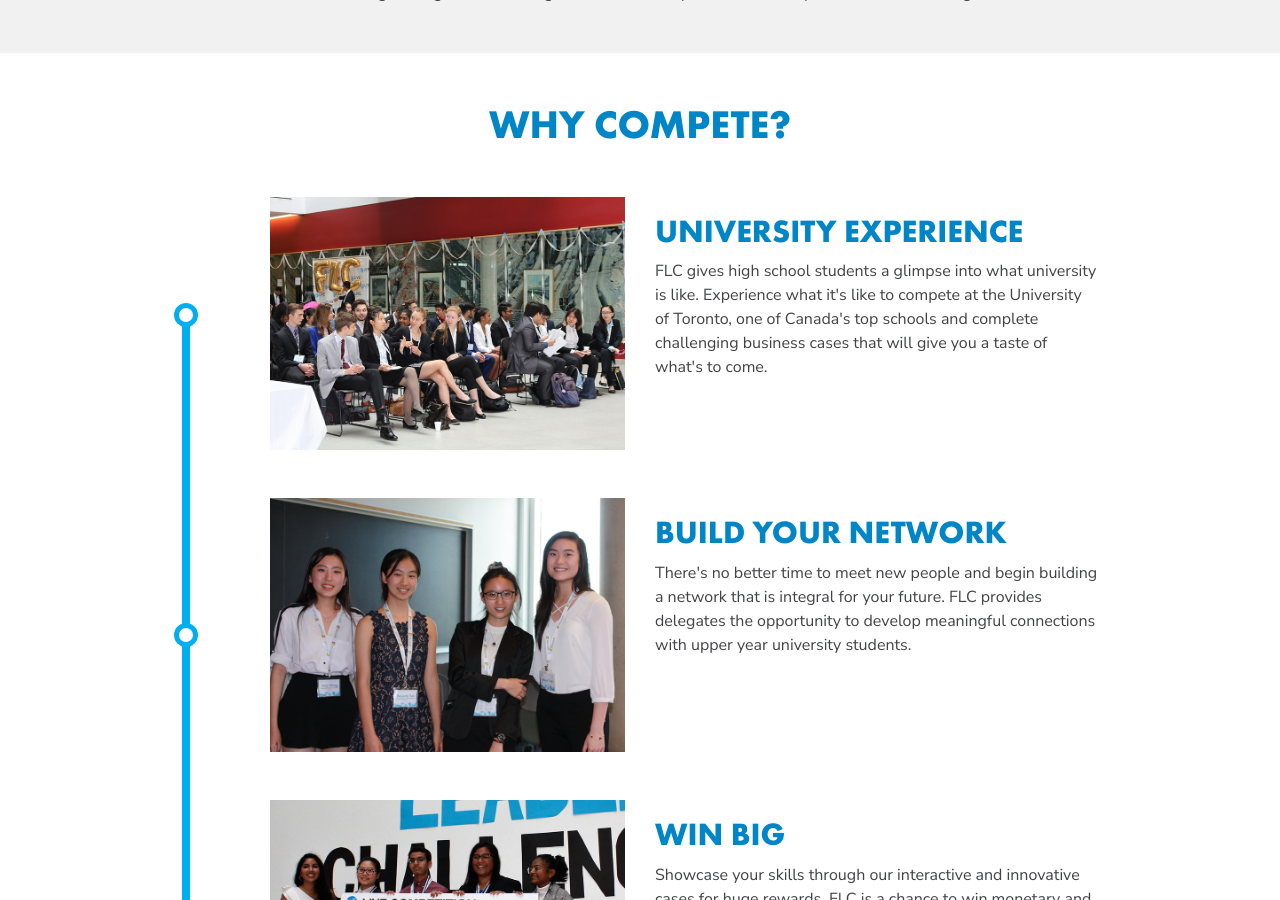
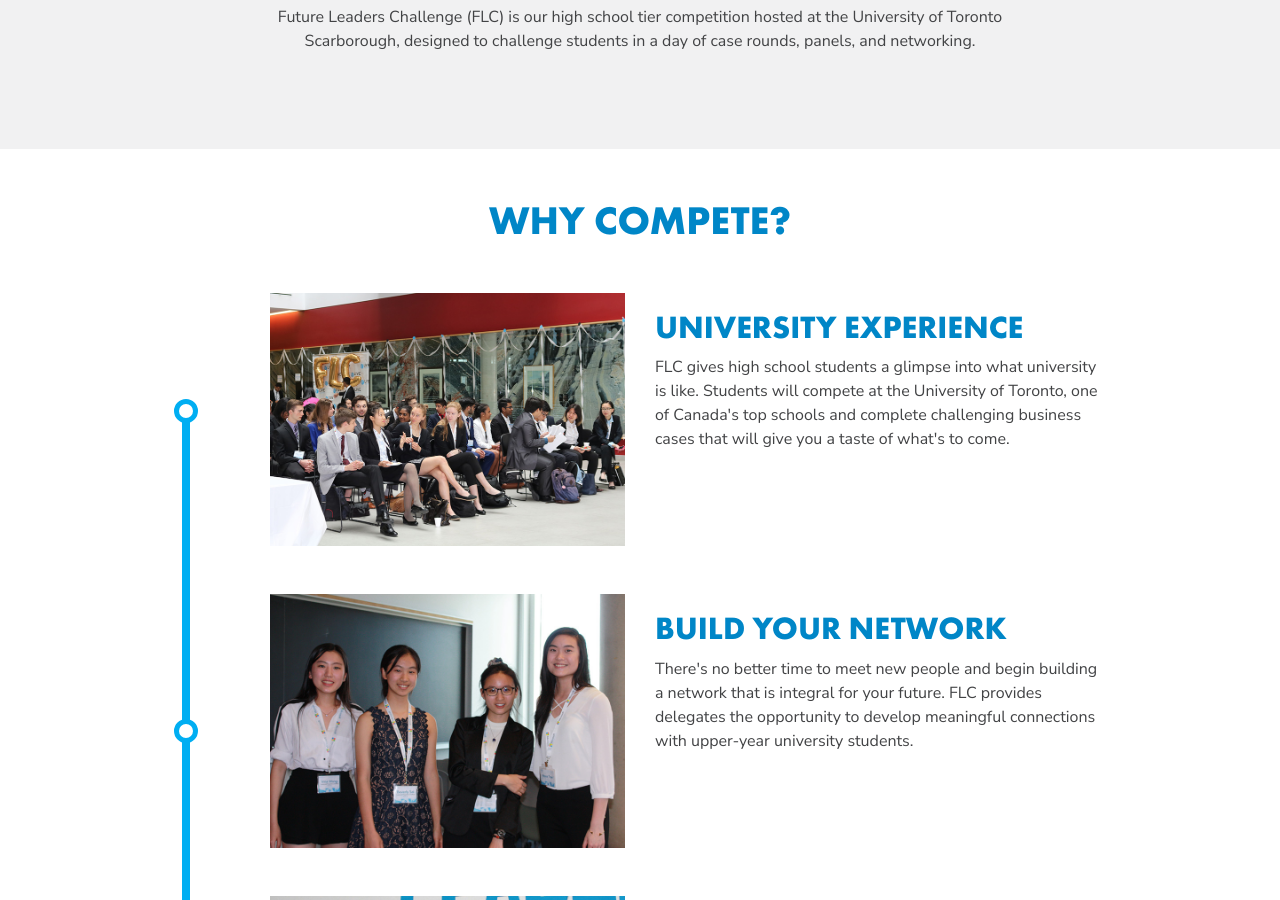
Before and after one commit to live-competition/live-competition.org, a Jekyll site: the page built from event/future-leaders-challenge.html, in a window 1280 px wide and 900 px high, scrolled down 808 px. Built offline with Jekyll 4.4.1, drawn with Linux system fonts in a browser that asks for light colours; nearby versions of some CDN libraries.

```diff
--- a/event/future-leaders-challenge.html
+++ b/event/future-leaders-challenge.html
@@ -10,9 +10,9 @@ custom_js:
 - /assets/js/lazy-carousel.js
 ---
 
-<div class="bg-light">
+<div class="bg-light p-5">
   <div class="container py-5 text-center">
-    <div class="px-md-5" data-aos="flip-down" data-aos-duration="1600" data-aos-offset="80">
+    <div class="px-md-5" data-aos="fade-up" data-aos-duration="1600" data-aos-offset="80">
       <div class="px-md-5">
         <div class="px-lg-5">
           <h2 class="font-secondary text-primary h1">Discover the Leader in You</h2>
@@ -37,7 +37,7 @@ custom_js:
           <div class="mt-3 mb-5 my-md-0 col-container" data-aos="slide-up" data-aos-offset="80" data-aos-duration="1300">
             <div class="py-lg-3">
               <h3 class="font-secondary text-primary h2">University Experience</h3>
-              <p>FLC gives high school students a glimpse into what university is like. Experience what it's like to compete at the University of Toronto, one of Canada's top schools and complete challenging business cases that will give you a taste of what's to come.</p>
+              <p>FLC gives high school students a glimpse into what university is like. Students will compete at the University of Toronto, one of Canada's top schools and complete challenging business cases that will give you a taste of what's to come.</p>
             </div>
           </div>
         </div>
@@ -53,7 +53,7 @@ custom_js:
           <div class="mt-3 mb-5 my-md-0 col-container" data-aos="slide-up" data-aos-offset="80" data-aos-duration="1300">
             <div class="py-lg-3">
               <h3 class="font-secondary text-primary h2">Build Your Network</h3>
-              <p>There's no better time to meet new people and begin building a network that is integral for your future. FLC provides delegates the opportunity to develop meaningful connections with upper year university students.</p>
+              <p>There's no better time to meet new people and begin building a network that is integral for your future. FLC provides delegates the opportunity to develop meaningful connections with upper-year university students.</p>
             </div>
           </div>
         </div>
```
Also changed, not shown: event/live-competition.html (+4 -4 lines), get-involved/campus-brand-managers.html (+4 -4 lines).
